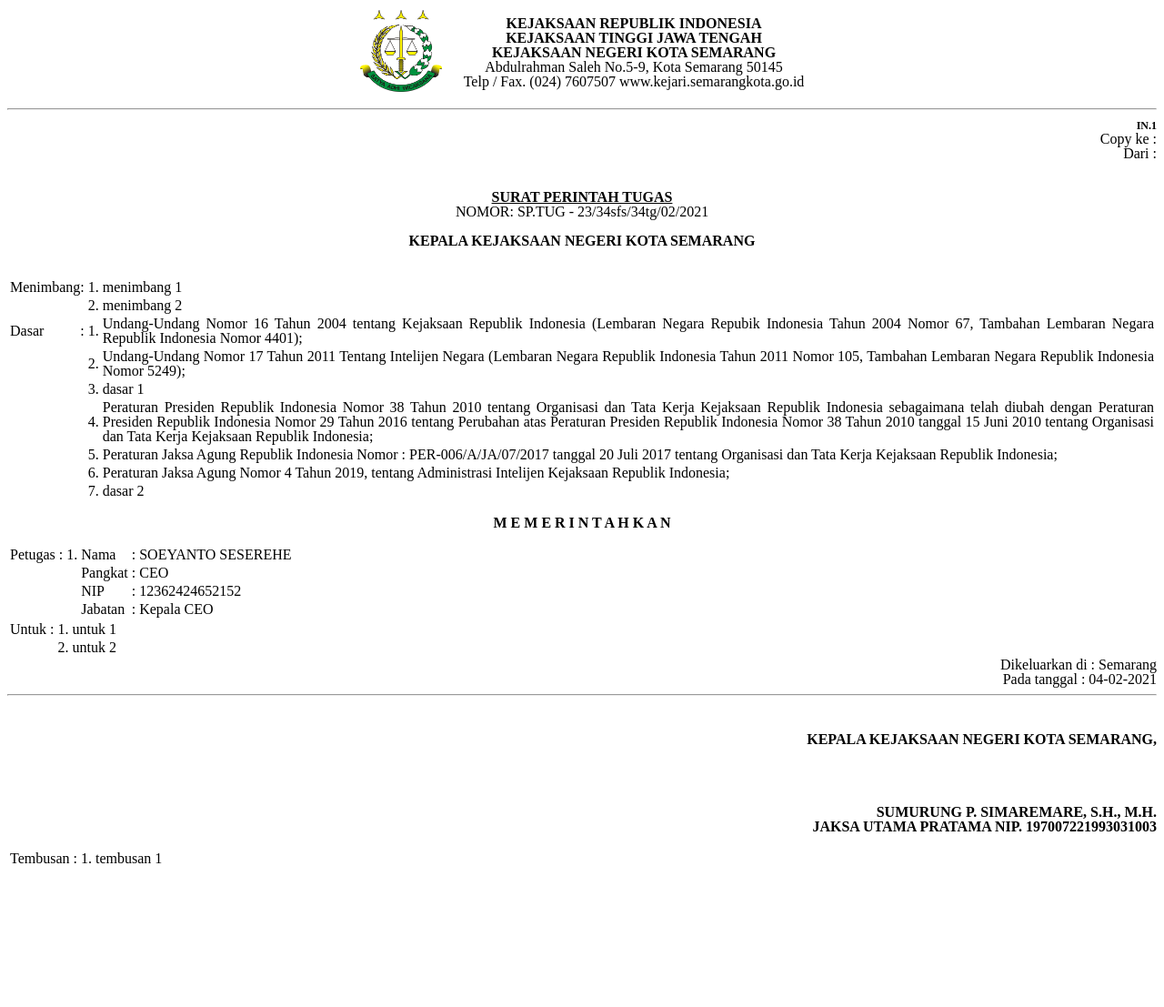
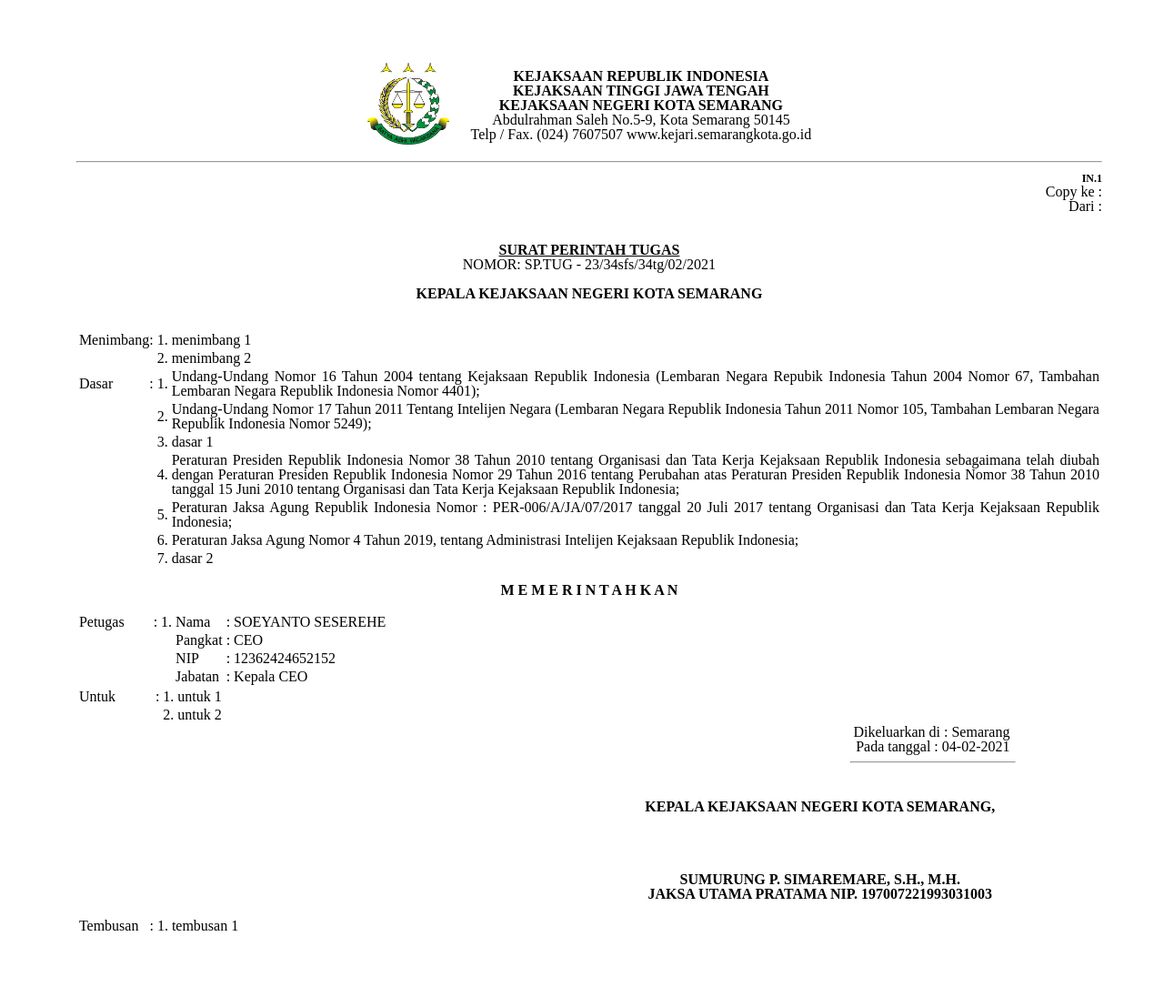
Before and after one commit to Internship-2-0/Kejari, a PHP site: page /template_surat/tSpt.php?id=18 in a window 1280 px wide. Shown: the whole page at 91% size. Before the commit the page ends 949 px from the top, so only its background shows below. Run offline with PHP 8.4, Linux system fonts and the light colour scheme; data comes from the database, SQL or seed files in the repository.

Commit message:
Update tSpt.php

```diff
--- a/template_surat/tSpt.php
+++ b/template_surat/tSpt.php
@@ -19,7 +19,7 @@ $tembusan = mysqli_query($koneksi, "SELECT * FROM tembusan_spt WHERE id_spt = '$
     <!-- <link rel="stylesheet" href="../css/tSpt.css"> -->
     <title>Document</title>
 </head>
-<body>
+<body style="margin: 1.75cm 1.8cm 2.06cm 2.22cm ; /*top, right, bottom, left */">
 
 	<center>
 		<table>
@@ -140,7 +140,7 @@ $tembusan = mysqli_query($koneksi, "SELECT * FROM tembusan_spt WHERE id_spt = '$
         $data = mysqli_fetch_array(mysqli_query($koneksi, "SELECT * FROM pegawai WHERE nip = '$nip'"));
       ?> <tr>
         <td><?php if ($noPetugas == 0) {
-                echo "Petugas : ";
+                echo "Petugas&nbsp;&nbsp;&nbsp;&nbsp;&nbsp;&nbsp;&nbsp;&nbsp;: ";
               }
               $noPetugas++; ?></td>
         <td>
@@ -174,7 +174,7 @@ $tembusan = mysqli_query($koneksi, "SELECT * FROM tembusan_spt WHERE id_spt = '$
     <table class="size11">
 
       <tr>
-        <td>Untuk : </td>
+        <td>Untuk&nbsp;&nbsp;&nbsp;&nbsp;&nbsp;&nbsp;&nbsp;&nbsp;&nbsp;&nbsp;&nbsp;: </td>
         <td><?php echo "1. " . $data_spt['untuk_1'] ?></td>
       </tr>
       <tr>
@@ -185,20 +185,22 @@ $tembusan = mysqli_query($koneksi, "SELECT * FROM tembusan_spt WHERE id_spt = '$
   </div>
 
 
-  <div style="text-align: right;">
-    <span>
+  <div style="text-align: right;margin-right:9%;">
+    <span style="text-align: center;">
       Dikeluarkan di : <?php echo $data_spt['tempat'] ?>
       <br>
       Pada tanggal : <?php echo date('d-m-Y', strtotime($data_spt['penerbitan'])); ?>
-      <hr>
+      <hr style="width:180px;text-align: right; margin-right:-7px;">
     </span>
+  </div>
     <br><br>
+    <div style="text-align:center; margin-left:45%">
     <span><b>KEPALA KEJAKSAAN NEGERI KOTA SEMARANG,</b></span>
     <br><br><br><br><br>
     <span><b>SUMURUNG P. SIMAREMARE, S.H., M.H.</b></span>
     <br>
     <span><b>JAKSA UTAMA PRATAMA NIP. 197007221993031003</b></span>
-  </div>
+    </div>
   <br>
 
   <div>
@@ -209,7 +211,7 @@ $tembusan = mysqli_query($koneksi, "SELECT * FROM tembusan_spt WHERE id_spt = '$
       ?>
       <tr>
         <td><?php if ($noTembusan == 0) {
-                echo "Tembusan : ";
+                echo "Tembusan&nbsp;&nbsp; : ";
               }
               $noTembusan++; ?></td>
         <td><?php echo $noTembusan . ". " ?></td>
```
